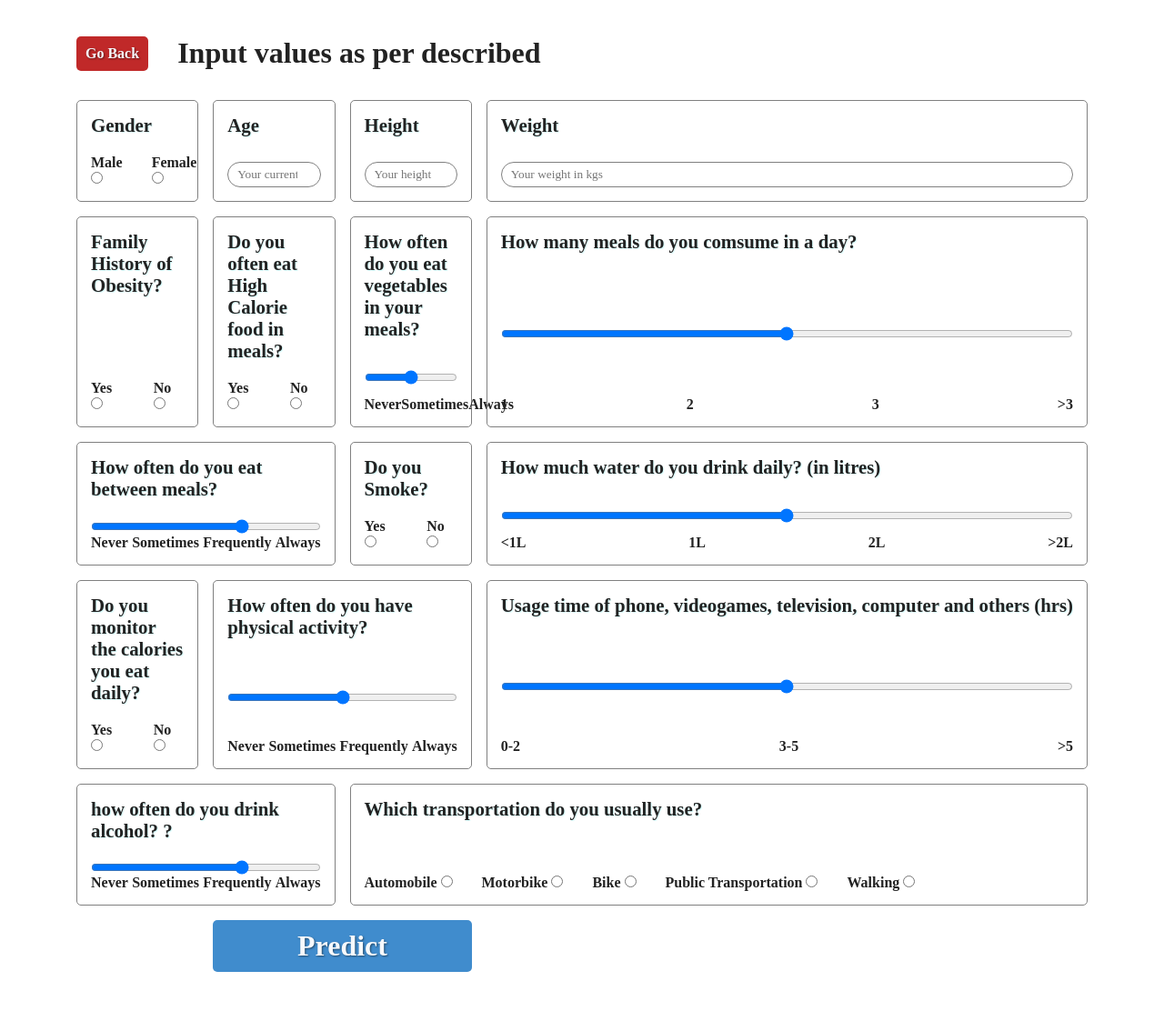
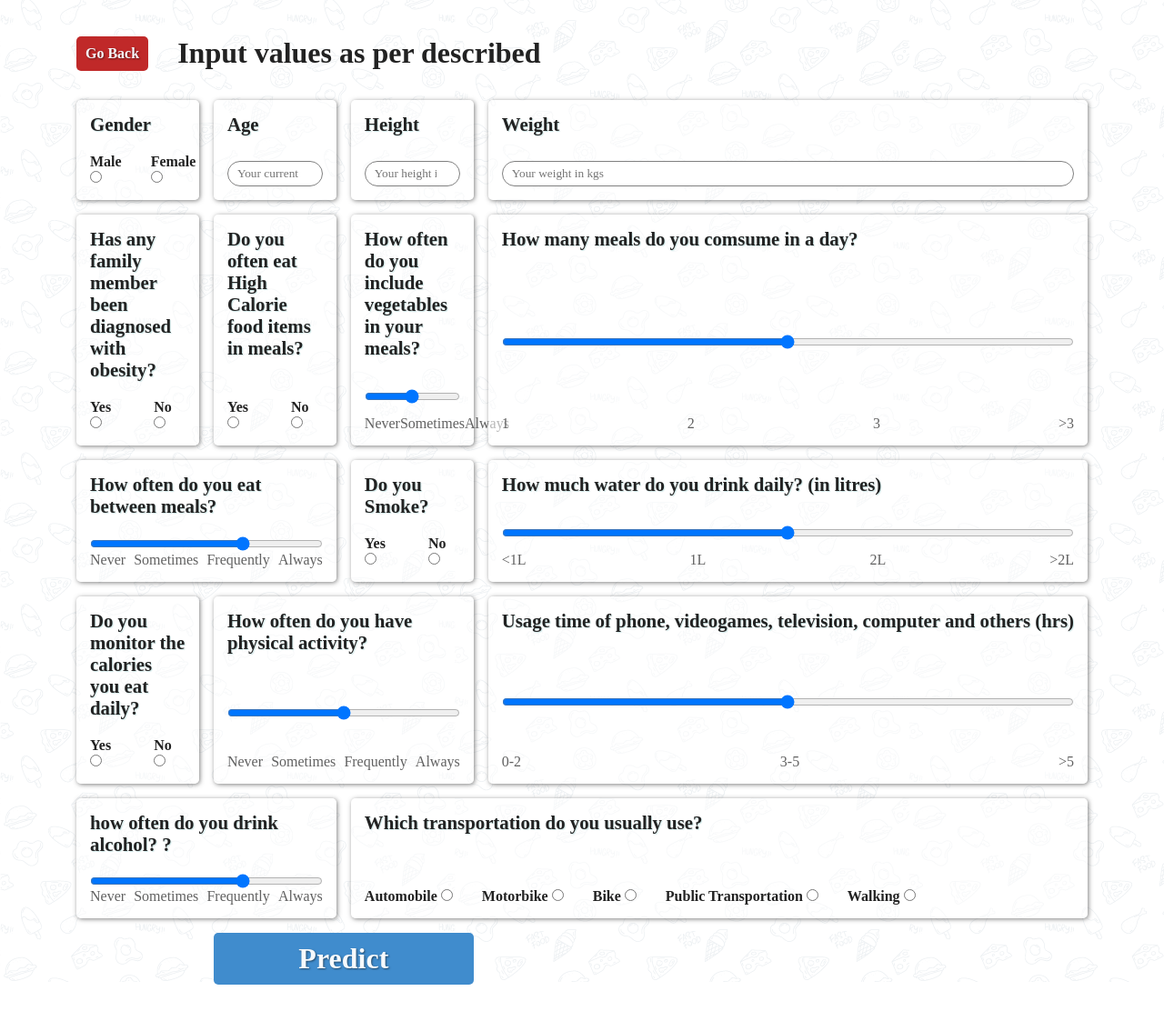
Before and after one commit to kaythecosmic/obesity-class-staxifier, a Django app: page /input in a window 1280 px wide. Shown: the whole page at 91% size. Before the commit the page ends 1069 px from the top, so only its background shows below. Run offline with Django 5.2, Linux system fonts and the light colour scheme; parts of the project's set-up code (start-up, migrations or seed data) failed here and were passed over.

Commit message:
fixed major bugs and added dynamic rl paths

```diff
--- a/deployment/views.py
+++ b/deployment/views.py
@@ -1,6 +1,14 @@
 from django.shortcuts import render
 import pickle
 import numpy as np
+import os
+from django.conf import settings
+
+with open(os.path.join(settings.STATICFILES_DIRS[0], 'utils/staxifierV3.pkl'), 'rb') as modFile:
+    staxifier = pickle.load(modFile)
+
+with open(os.path.join(settings.STATICFILES_DIRS[0], 'utils/xScaler.pkl'), 'rb') as scalerFile:
+    xScaler = pickle.load(scalerFile)
 
 
 # Create your views here.
@@ -12,12 +20,6 @@ def input(request):
 
 def predict(request):
     if request.method == "POST":
-
-        with open('D:/College Stuff/Semester 6/Homework/Data Mining & Analysis/mlproject/models/new/staxifierV3.pkl', 'rb') as modFile:
-            staxifier = pickle.load(modFile)
-
-        with open('D:/College Stuff/Semester 6/Homework/Data Mining & Analysis/mlproject/notebooks/xscaler.pkl', 'rb') as scalerFile:
-            xScaler = pickle.load(scalerFile)
 
         # defining constats
         classes = {
@@ -67,7 +69,6 @@ def predict(request):
         'description': 'You are considered to be severely overweight, which significantly increases your risk of developing serious health conditions such as heart disease, stroke, and type 2 diabetes. It is essential to prioritize your health and take proactive steps to manage your weight. Start by making small, sustainable changes to your diet and lifestyle, such as reducing portion sizes, increasing physical activity, and seeking support from healthcare professionals or support groups.'
     }
 }
-
 
         binaryYesNo = {
             'yes':1,
@@ -148,6 +149,7 @@ def predict(request):
         inputFeatures = np.array(inputFeatures)
         inputFeatures = xScaler.transform(inputFeatures.reshape(1, -1))
         print(type(inputFeatures))
+        print(type(inputFeatures))
         print(inputFeatures)
 
         yPredict = staxifier.predict(inputFeatures)
--- a/mlproject/settings.py
+++ b/mlproject/settings.py
@@ -11,10 +11,10 @@ https://docs.djangoproject.com/en/5.0/ref/settings/
 """
 
 from pathlib import Path
+import os
 
 # Build paths inside the project like this: BASE_DIR / 'subdir'.
 BASE_DIR = Path(__file__).resolve().parent.parent
-
 
 # Quick-start development settings - unsuitable for production
 # See https://docs.djangoproject.com/en/5.0/howto/deployment/checklist/
@@ -117,9 +117,10 @@ USE_TZ = True
 # https://docs.djangoproject.com/en/5.0/howto/static-files/
 
 STATICFILES_DIRS = [
-    BASE_DIR / "static",
+    os.path.join(BASE_DIR, 'static'),
 ]
 STATIC_URL = 'static/'
+
 
 # Default primary key field type
 # https://docs.djangoproject.com/en/5.0/ref/settings/#default-auto-field
--- a/static/css/style.css
+++ b/static/css/style.css
@@ -12,7 +12,7 @@
     --border-radius-5: 5px;
     --border-radius-10: 10px;
     --border-radius-20: 20px;
-    --text: #222;
+    --text: #222222;
     --background: #f6f9fc;
     --primary: #408ccd;
     --secondary: #8dbde6;
@@ -26,7 +26,8 @@ body {
     min-height: 100dvh;
     display: flex;
     background-repeat: no-repeat;
-    background-color: rgba(255, 255, 255, 0.90);
+    background-image: url('../images/background-01.png');
+    background-color: rgba(255, 255, 255, 0.93);
     background-blend-mode: lighten;
 }
 
@@ -115,7 +116,6 @@ input[type="submit"] {
     background-color: rgb(192, 41, 41);
 }
 
-
 .jumbotron {
     font-family: 'Onest';
     width: 80vw;
@@ -129,7 +129,7 @@ input[type="submit"] {
     border-radius: var(--border-radius-10);
     /* backdrop-filter: blur(1px); */
     gap: 2rem;
-    text-align: center;
+    /* text-align: center; */
 }
 
 .jumbo-header {
@@ -143,7 +143,7 @@ input[type="submit"] {
 
 .jumbotron h1 {
     font-size: 3rem;
-    font-weight: bold;
+    font-weight: 800;
 
 }
 
@@ -173,9 +173,14 @@ input[type="submit"] {
     margin-top: 10px;
 }
 
-.jumbo-content p i {
+.jumbo-content p a {
     color: var(--primary);
-    text-shadow: 1px 1px 0px rgba(5, 5, 5, 0.1);
+    font-weight: bold;
+}
+
+.jumbo-content p a:hover {
+    color: var(--accent);
+    font-weight: bold;
 }
 
 .jumbo-footer {
@@ -217,15 +222,23 @@ input[type="submit"] {
     padding: 15px;
     flex-direction: column;
     justify-content: space-between;
-    border: var(--border-ghost);
+    /* border: var(--border-ghost); */
     border-radius: var(--border-radius-5);
+    background-color: rgba(255, 255, 255, 0.55);
+    background-blend-mode: lighten;
+    box-shadow: 1px 1px 5px rgba(75, 75, 75, 0.7);
+    transition: 0.3s;
+}
+
+.field:hover {
+    box-shadow: 1px 1px 5px rgba(5, 94, 121, 0.7);
 }
 
 .field .field-label {
     margin-bottom: 20px;
     font-size: 1.3rem;
     font-weight: 700;
-    text-shadow: 1px 1px 1px rgba(42, 241, 241, 0.2);
+    text-shadow: 1px 1px 1px rgba(15, 139, 139, 0.2);
 
 }
 
@@ -250,9 +263,10 @@ input[type="submit"] {
 }
 
 .slider-checkpoints span {
-    font-weight: bold;
+    font-weight: 500;
     font-size: 1rem;
     text-align: center;
+    color: #616161;
 }
 
 
@@ -280,6 +294,7 @@ input[type="submit"] {
     background-color: var(--primary);
     padding: 10px;
     border-radius: var(--border-radius-5);
+    margin-bottom: 20px;
 }
 
 .result-page-banner .diagnosis p {
@@ -293,7 +308,13 @@ input[type="submit"] {
     width: auto;
     margin-top: 20px;
 }
+.result-page-banner span a {
+    padding: 10px 20px;
+}
 
+.result-page-banner span a:nth-child(2) {
+    margin-left: 20px;
+}
 
 
 
--- a/templates/input.html
+++ b/templates/input.html
@@ -30,6 +30,7 @@
                   name="gender-radio"
                   id="gender-radio-male"
                   value="male"
+                  required
                 />
               </span>
               <span>
@@ -53,6 +54,7 @@
                 name="age"
                 id="age"
                 placeholder="Your current age"
+                required
               />
             </div>
           </div>
@@ -66,8 +68,10 @@
                 name="height"
                 id="height"
                 min="0.1"
+                max="2.6"
                 step="0.01"
                 placeholder="Your height in metres"
+                required
               />
             </div>
           </div>
@@ -81,6 +85,7 @@
                 name="weight"
                 id="weight"
                 placeholder="Your weight in kgs"
+                required
               />
             </div>
           </div>
@@ -88,7 +93,7 @@
           <!-- family history -->
           <div class="field">
             <label for="familyHistory" class="field-label"
-              >Family History of Obesity?</label
+              >Has any family member been diagnosed with obesity?</label
             >
             <div class="interaction-fields">
               <span>
@@ -96,9 +101,9 @@
                 <input
                   type="radio"
                   name="familyHistory-radio"
-                  id="obesityHistory-radio-yes"
+                  id="familyHistory-radio-yes"
                   value="yes"
-
+                  required
                 />
               </span>
               <span>
@@ -106,7 +111,7 @@
                 <input
                   type="radio"
                   name="familyHistory-radio"
-                  id="obesityHistory-radio-no"
+                  id="familyHistory-radio-no"
                   value="no"
               /></span>
             </div>
@@ -115,7 +120,7 @@
           <!-- high Calorie Food in meals -->
           <div class="field">
             <label for="favc" class="field-label">
-              Do you often eat High Calorie food in meals?
+              Do you often eat High Calorie food items in meals?
             </label>
             <div class="interaction-fields">
               <span>
@@ -125,7 +130,7 @@
                   name="favc-radio"
                   id="favc-radio-yes"
                   value="yes"
-
+                  required
                 />
               </span>
               <span>
@@ -142,7 +147,7 @@
           <!-- vegetables in meals -->
           <div class="field">
             <label for="fcvc" class="field-label">
-              How often do you eat vegetables in your meals?
+              How often do you include vegetables in your meals?
             </label>
             <div class="interaction-fields">
               <input
@@ -152,6 +157,7 @@
                 step="0.01"
                 name="fcvc"
                 id="fcvc"
+                required
               />
             </div>
             <div class="slider-checkpoints">
@@ -174,6 +180,7 @@
                 step="0.01"
                 name="ncp"
                 id="ncp"
+                required
               />
             </div>
             <div class="slider-checkpoints">
@@ -190,7 +197,7 @@
               How often do you eat between meals?
             </label>
             <div class="interaction-fields">
-              <input type="range" min="0.0" max="3.0" name="caec" id="caec" />
+              <input type="range" min="0.0" max="3.0" name="caec" id="caec" required/>
             </div>
             <div class="slider-checkpoints">
               <span>Never</span>
@@ -211,7 +218,7 @@
                   name="smoke-radio"
                   id="smoke-radio-yes"
                   value="yes"
-
+                   required
                 />
               </span>
               <span>
@@ -238,6 +245,7 @@
                 step="0.001"
                 name="ch2o"
                 id="ch2o"
+                required
               />
             </div>
             <div class="slider-checkpoints">
@@ -261,6 +269,7 @@
                   name="scc-radio"
                   id="scc-radio-yes"
                   value="yes"
+                  required
                 />
               </span>
               <span>
@@ -270,7 +279,6 @@
                   name="scc-radio"
                   id="scc-radio-no"
                   value="no"
-
               /></span>
             </div>
           </div>
@@ -288,6 +296,7 @@
                 step="0.001"
                 name="faf"
                 id="faf"
+                required
               />
             </div>
             <div class="slider-checkpoints">
@@ -312,6 +321,7 @@
                 step="0.01"
                 name="tue"
                 id="tue"
+                required
               />
             </div>
             <div class="slider-checkpoints">
@@ -327,7 +337,7 @@
               how often do you drink alcohol? ?
             </label>
             <div class="interaction-fields">
-              <input type="range" min="0.0" max="3.0" name="calc" id="caec" />
+              <input type="range" min="0.0" max="3.0" name="calc" id="calc" required/>
             </div>
             <div class="slider-checkpoints">
               <span>Never</span>
@@ -336,6 +346,8 @@
               <span>Always</span>
             </div>
           </div>
+
+
           <!-- monitor calories? -->
           <div class="field col-span-34">
             <label for="mtrans" class="field-label">
@@ -349,7 +361,7 @@
                   name="mtrans-radio"
                   id="mtrans-radio-Automobile"
                   value="Automobile"
-
+                   required
               /></span>
 
               <span>
--- a/templates/result.html
+++ b/templates/result.html
@@ -5,7 +5,7 @@
     <meta charset="UTF-8" />
     <meta name="viewport" content="width=device-width, initial-scale=1.0" />
     <meta http-equiv="X-UA-Compatible" content="ie=edge" />
-    <title>Obesity - Predict</title>
+    <title>Obesity Staxifier - Predict</title>
     <link rel="stylesheet" href="{% static 'css/style.css' %}" />
   </head>
   <body>
@@ -22,7 +22,8 @@
           <p>{{prediction.description}}</p>
         </div>
         <span>
-          <a href="/" class="btn">BACK</a>
+          <a href="/input" class="btn">TEST AGAIN</a>
+          <a href="/" class="btn">HOME</a>
         </span>
       </div>
     </main>
```
Also changed, not shown: templates/index.html (+11 -7 lines), README.md, 5 other files.
